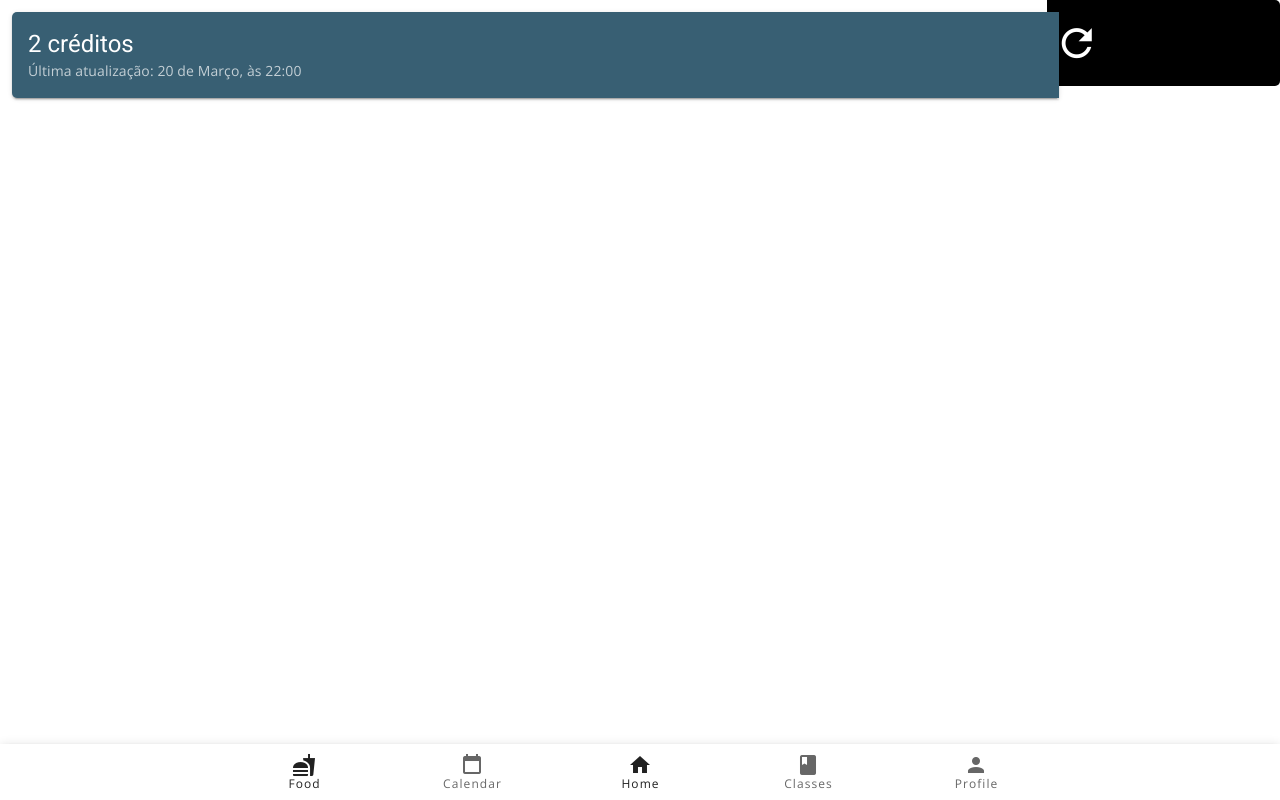
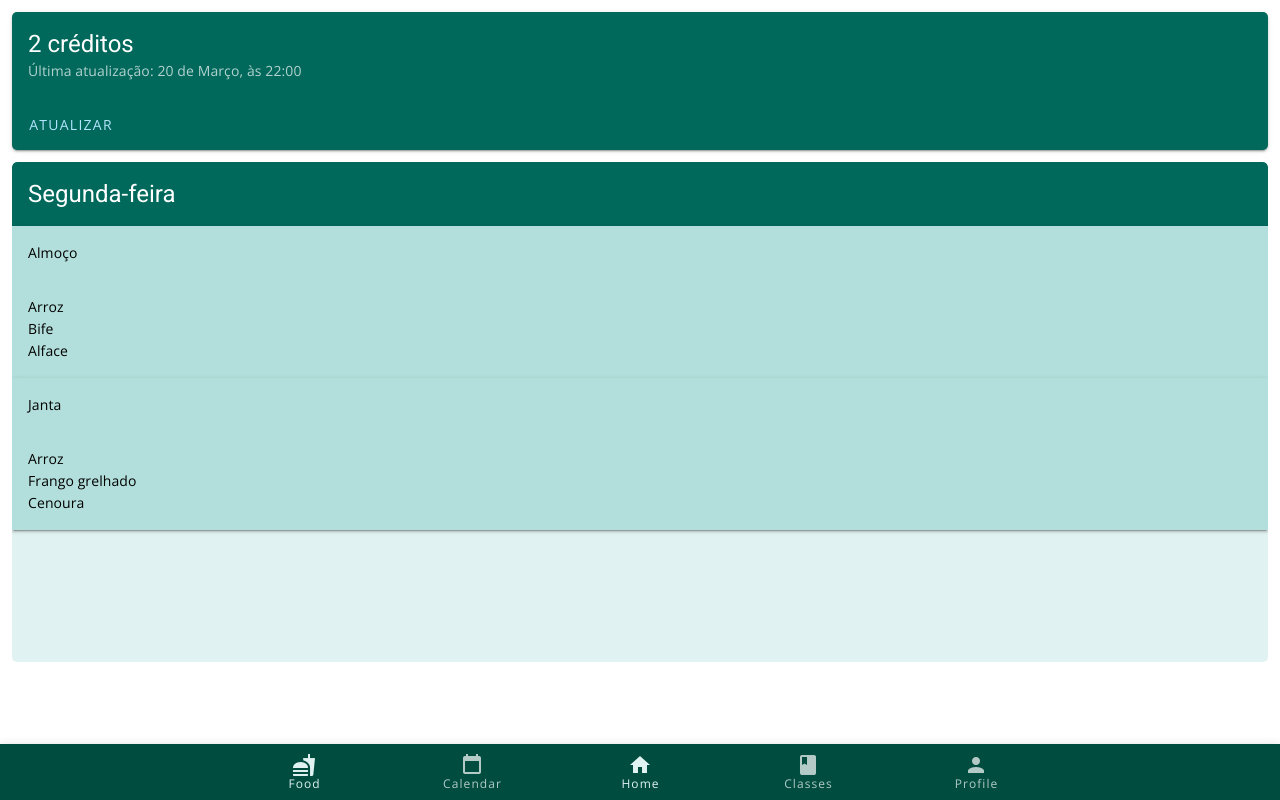
Before and after one commit to gucollaco/echo-front, a Nuxt app: page /food in a window 1280 px wide. Built offline with nearby package versions, Linux system fonts and the light colour scheme; a web font is replaced by a local one.

Commit message:
Food page looking better; but not finished

```diff
--- a/components/BottomNav.vue
+++ b/components/BottomNav.vue
@@ -4,6 +4,9 @@
             :value="activeBtn"
             grow
             fixed
+            dark
+            background-color="teal darken-4"
+            color="teal lighten-5"
         >
             <v-btn to="/food" nuxt>
                 <span>Food</span>
--- a/pages/food/index.vue
+++ b/pages/food/index.vue
@@ -1,40 +1,63 @@
 <template>
     <v-container fluid>
-        <v-row no-gutters dense>
-            <v-col cols="10">
+        <v-row no-gutters>
+            <v-col cols="12">
                 <v-card
-                    color="#385F73"
+                    color="teal darken-3"
                     dark
-                    style="border-radius: 5px 0px 0px 5px"
+                    style="border-radius: 5px 5px 5px 5px"
                 >
                     <v-card-title class="headline">2 créditos</v-card-title>
                     <v-card-subtitle v-text="test"></v-card-subtitle>
+                    <v-card-actions>
+                        <v-btn
+                            text
+                            color="light-blue lighten-4"
+                        >
+                            Atualizar
+                        </v-btn>
+                    </v-card-actions>
                 </v-card>
             </v-col>
-            <v-col cols="2">
-                 <v-row
-                    class="flex-column fill-height"
-                    justify="center"
-                    style="border-radius: 0px 5px 5px 0px; background-color: #000"
-                >
-                    <v-col
-                        style="display:flex"
-                        class="flex-column justify-center"
+        </v-row>
+
+        <v-row class="mt-3" no-gutters>
+            <v-col cols="12">
+                <v-carousel hide-delimiters :show-arrows="false" style="border-radius: 5px 5px 5px 5px">
+                    <v-carousel-item
+                        v-for="(day, i) in days"
+                        :key="day"
                     >
-                        <v-btn icon>
-                            <v-icon size="45" style="color: #FFF">mdi-refresh</v-icon>
-                        </v-btn>
-                    </v-col>
-                </v-row>
-                <!-- <v-card
-                    color="#000"
-                    dark
-                    style="border-radius: 0px 5px 5px 0px"
-                >
-                    <v-btn icon>
-                        <v-icon size="45">mdi-refresh</v-icon>
-                    </v-btn>
-                </v-card> -->
+                        <v-sheet
+                            color="teal lighten-5"
+                            height="100%"
+                            tile
+                        >
+                            <v-card
+                                color="teal darken-3"
+                                dark
+                                style="border-radius: 5px 5px 0px 0px"
+                            >
+                                <v-card-title class="headline text-center" v-text=day></v-card-title>
+                            </v-card>
+                            <v-card
+                                color="teal lighten-4"
+                                style="border-radius: 0px 0px 0px 0px"
+                            >
+                                <v-card-text style="color: black">Almoço</v-card-text>
+                                <v-card-text style="color: black">Arroz<br/>Bife<br/>Alface<br/></v-card-text>
+                            </v-card>
+                            <v-card
+                                color="teal lighten-4"
+                                style="border-radius: 0px 0px 0px 0px"
+                            >
+                                <v-card-text style="color: black">Janta</v-card-text>
+                                <v-card-text style="color: black">Arroz<br/>Frango grelhado<br/>Cenoura<br/></v-card-text>
+                            </v-card>
+                                <!-- <div class="display-3">Slide {{ i + 1 }}</div> -->
+                        </v-sheet>
+                    </v-carousel-item>
+                </v-carousel>
             </v-col>
         </v-row>
     </v-container>
@@ -44,7 +67,14 @@
 export default {
     layout: 'menu',
     data: () => ({
-        test: "Última atualização: 20 de Março, às 22:00"
+        test: "Última atualização: 20 de Março, às 22:00",
+        days: [
+            'Segunda-feira',
+            'Terça-feira',
+            'Quarta-feira',
+            'Quinta-feira',
+            'Sexta-feira',
+        ]
     })
 }
 </script>
```
Lines whose indentation alone changed are shown as unchanged.
